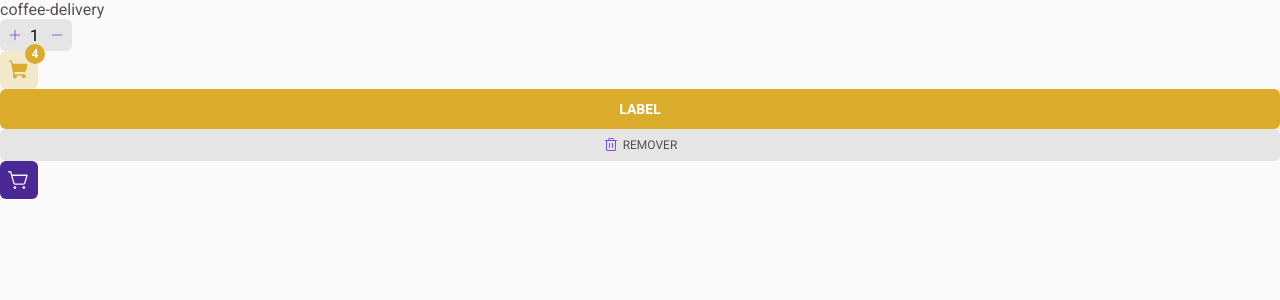
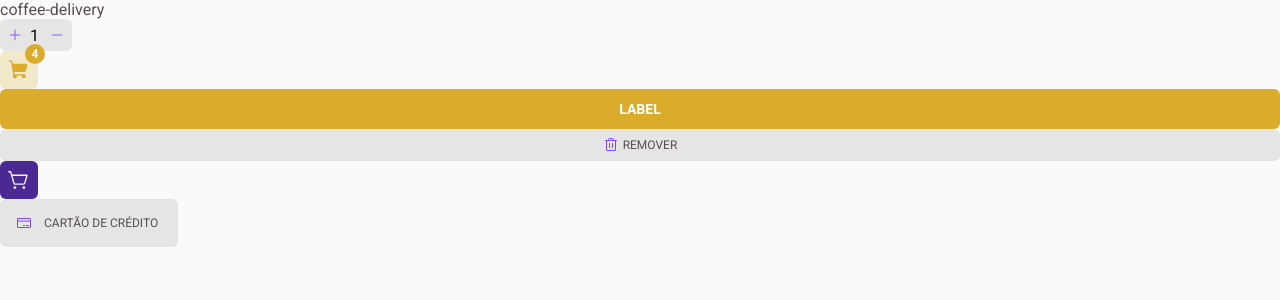
Before and after one commit to rvmelo/coffee-delivery, a React (Vite) app: page / in a window 1280 px wide. Shown: the top 300 px of the page. Built offline with nearby package versions, Linux system fonts and the light colour scheme.

Commit message:
feat: add selection card

```diff
--- a/src/App.tsx
+++ b/src/App.tsx
@@ -4,6 +4,8 @@ import { GlobalStyle } from './styles/global'
 import { NumberInput } from './components/numberInput'
 import { Cart } from './components/cart'
 import { ActionButton, CartButton, DeleteButton } from './components/buttons'
+import { SelectionCard } from './components/selectionCard'
+import { CreditCard } from 'phosphor-react'
 
 export function App() {
   return (
@@ -18,6 +20,7 @@ export function App() {
       <DeleteButton onClick={() => undefined} />
       <CartButton onClick={() => undefined} />
       <GlobalStyle />
+      <SelectionCard icon={CreditCard} label="Cartão de crédito" />
     </ThemeProvider>
   )
 }
--- /dev/null
+++ b/src/components/selectionCard/index.tsx
@@ -0,0 +1,26 @@
+import { IconProps } from 'phosphor-react'
+import React from 'react'
+import { SelectionCardContainer } from './styles'
+
+interface SelectionCardProps {
+  label: string
+  icon: React.ForwardRefExoticComponent<
+    IconProps & React.RefAttributes<SVGSVGElement>
+  >
+  isSelected?: boolean
+}
+
+export const SelectionCard: React.FC<SelectionCardProps> = ({
+  icon,
+  label,
+  isSelected = false,
+}) => {
+  const Icon = icon
+
+  return (
+    <SelectionCardContainer isSelected={isSelected}>
+      <Icon size={16} />
+      <span>{label}</span>
+    </SelectionCardContainer>
+  )
+}
--- /dev/null
+++ b/src/components/selectionCard/styles.ts
@@ -0,0 +1,45 @@
+import styled, { css } from 'styled-components'
+
+interface SelectionCardContainerProps {
+  isSelected: boolean
+}
+
+export const SelectionCardContainer = styled.div<SelectionCardContainerProps>`
+  padding: 1rem;
+  display: flex;
+  flex-direction: row;
+  align-items: center;
+  gap: 0.75rem;
+  border-radius: 6px;
+  background: ${({ theme, isSelected }) =>
+    isSelected ? theme['purple-light'] : theme['base-button']};
+
+  ${({ isSelected, theme }) =>
+    isSelected &&
+    css`
+      border: 1px solid ${theme.purple};
+    `}
+
+  max-width: 11.125rem;
+
+  span {
+    font-size: 0.75rem;
+    font-weight: 400;
+    text-transform: uppercase;
+    color: ${({ theme }) => theme['base-text']};
+  }
+
+  cursor: pointer;
+
+  &:hover {
+    background: ${({ theme }) => theme['base-hover']};
+
+    span {
+      color: ${({ theme }) => theme['base-subtitle']};
+    }
+  }
+
+  svg {
+    color: ${({ theme }) => theme.purple};
+  }
+`
```
